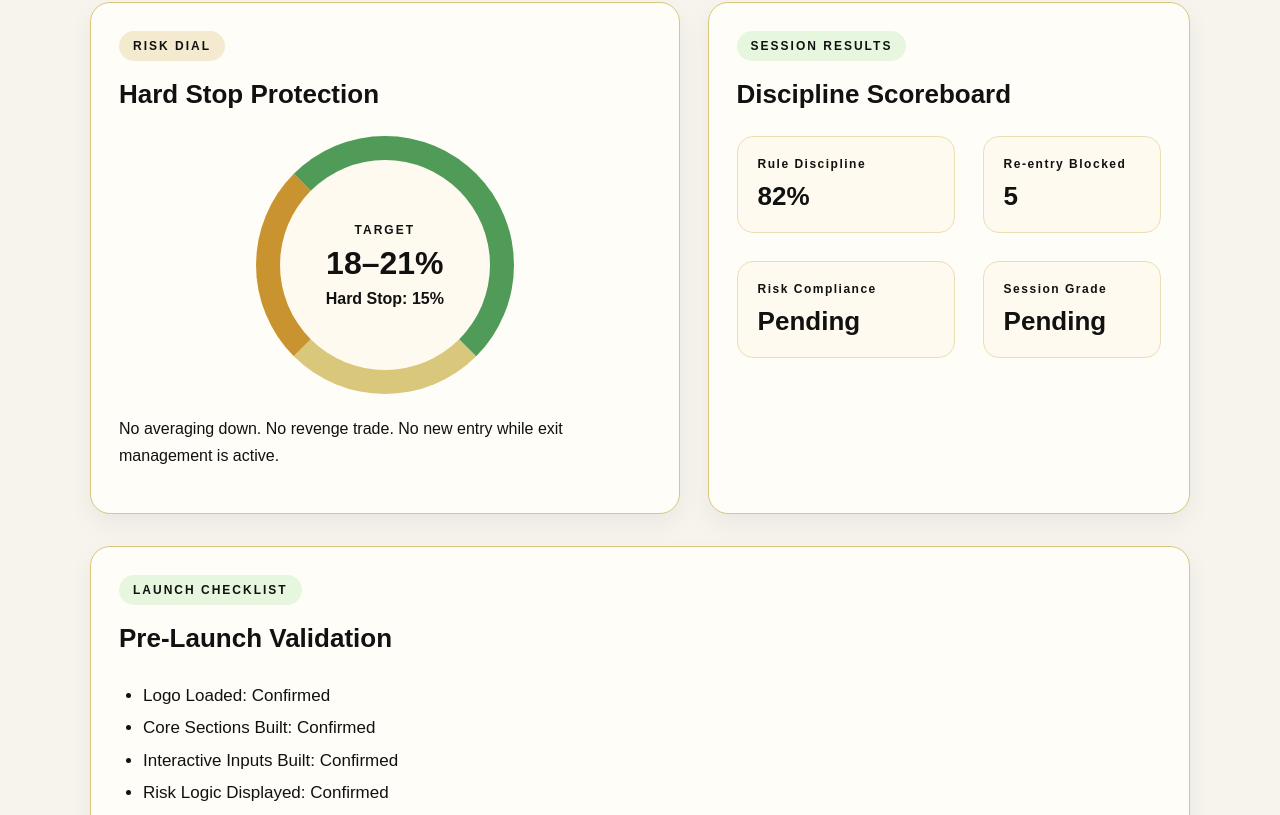
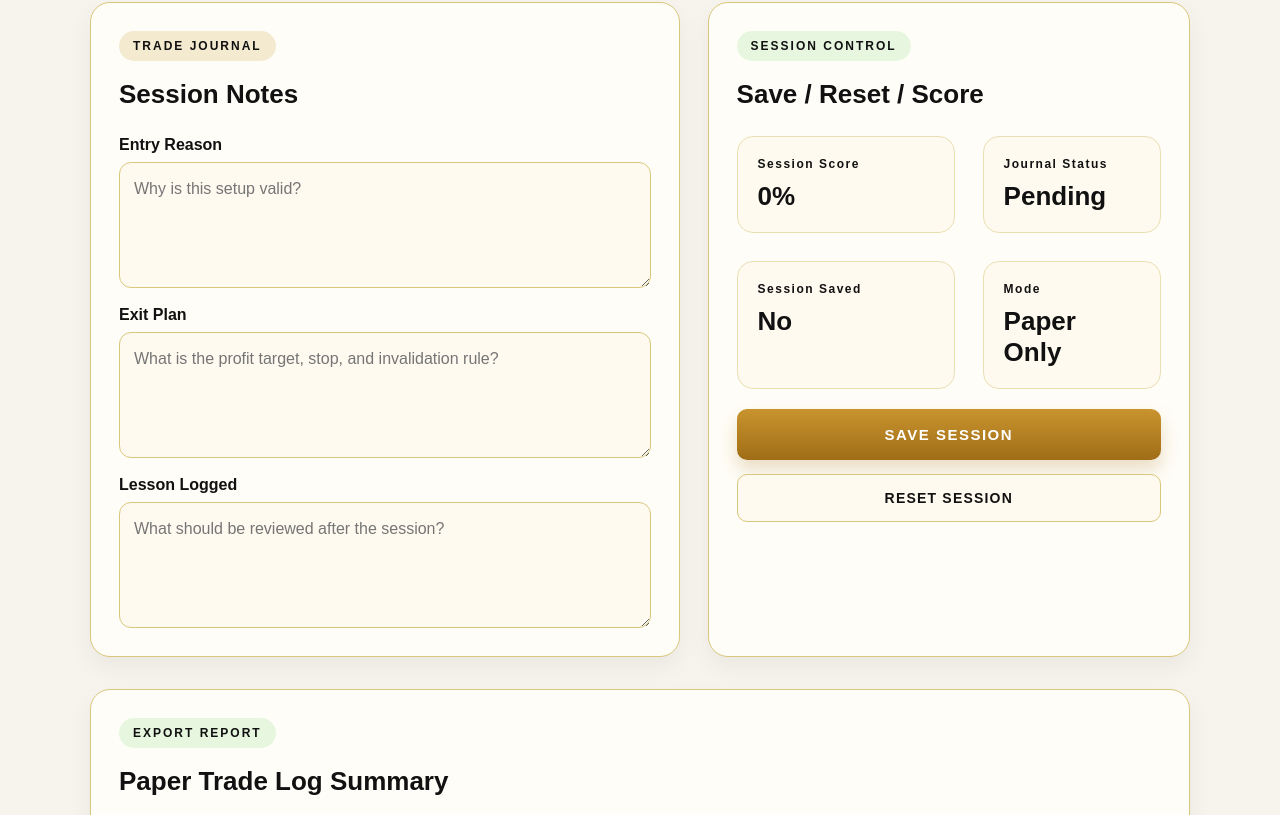
Before and after one commit to 1anointedradio-maker/elharvest-web, a Next.js app: page / in a window 1280 px wide. Shown: the part 1365-2180 px from the top of the page. Built offline with nearby package versions, Linux system fonts and the light colour scheme.

Commit message:
Update page.jsx

```diff
--- a/app/page.jsx
+++ b/app/page.jsx
@@ -8,10 +8,16 @@ export default function Home() {
   const [riskPercent, setRiskPercent] = useState("2");
   const [entryPrice, setEntryPrice] = useState("");
   const [stopPrice, setStopPrice] = useState("");
+
   const [vwapConfirmed, setVwapConfirmed] = useState(false);
   const [cloudConfirmed, setCloudConfirmed] = useState(false);
   const [volumeConfirmed, setVolumeConfirmed] = useState(false);
   const [marketWindow, setMarketWindow] = useState(false);
+
+  const [entryReason, setEntryReason] = useState("");
+  const [exitPlan, setExitPlan] = useState("");
+  const [lessonLogged, setLessonLogged] = useState("");
+  const [sessionSaved, setSessionSaved] = useState(false);
 
   const calculations = useMemo(() => {
     const balance = Number(accountBalance);
@@ -23,6 +29,7 @@ export default function Home() {
     const validRisk = risk > 0;
     const validEntry = entry > 0;
     const validStop = stop > 0;
+
     const tradeRisk = Math.abs(entry - stop);
     const riskDollars = validBalance && validRisk ? balance * (risk / 100) : 0;
     const positionSize =
@@ -53,6 +60,13 @@ export default function Home() {
       reason = "Setup is confirmed for paper execution only.";
     }
 
+    const journalComplete = entryReason.trim() && exitPlan.trim() && lessonLogged.trim();
+
+    let sessionScore = 0;
+    if (validBalance && validRisk && validEntry && validStop && tradeRisk > 0) sessionScore += 25;
+    sessionScore += confirmedCount * 12.5;
+    if (journalComplete) sessionScore += 25;
+
     return {
       balance,
       risk,
@@ -65,6 +79,8 @@ export default function Home() {
       decision,
       permission,
       reason,
+      journalComplete,
+      sessionScore: Math.min(Math.round(sessionScore), 100),
     };
   }, [
     accountBalance,
@@ -75,7 +91,41 @@ export default function Home() {
     cloudConfirmed,
     volumeConfirmed,
     marketWindow,
+    entryReason,
+    exitPlan,
+    lessonLogged,
   ]);
+
+  const reportText = `
+EL HARVEST SESSION REPORT
+
+Ticker: ${ticker || "Pending"}
+Decision: ${calculations.decision}
+Permission: ${calculations.permission}
+Reason: ${calculations.reason}
+
+Account Balance: $${calculations.balance || 0}
+Risk Percentage: ${calculations.risk || 0}%
+Risk Per Trade: $${calculations.riskDollars.toFixed(2)}
+Entry Price: ${entryPrice || "Pending"}
+Stop Price: ${stopPrice || "Pending"}
+Trade Risk: $${calculations.tradeRisk.toFixed(2)}
+Suggested Size: ${calculations.positionSize}
+
+Confirmations: ${calculations.confirmedCount}/4
+VWAP Confirmation: ${vwapConfirmed ? "Confirmed" : "Pending"}
+Cloud Confirmation: ${cloudConfirmed ? "Confirmed" : "Pending"}
+Volume Confirmation: ${volumeConfirmed ? "Confirmed" : "Pending"}
+Market Window Approved: ${marketWindow ? "Confirmed" : "Pending"}
+
+Entry Reason: ${entryReason || "Pending"}
+Exit Plan: ${exitPlan || "Pending"}
+Lesson Logged: ${lessonLogged || "Pending"}
+
+Session Score: ${calculations.sessionScore}%
+Live Trading: Disabled
+Mode: Paper Execution Only
+`.trim();
 
   const panelStyle = {
     background: "#fffdf7",
@@ -120,12 +170,45 @@ export default function Home() {
     boxShadow: "0 10px 18px rgba(159,109,22,0.22)",
   };
 
+  const secondaryButtonStyle = {
+    width: "100%",
+    border: "1px solid #d9c77b",
+    borderRadius: "10px",
+    padding: "15px 18px",
+    background: "#fffaf0",
+    color: "#111",
+    fontWeight: "900",
+    letterSpacing: "1.2px",
+    fontSize: "14px",
+    marginTop: "14px",
+  };
+
   const decisionTone =
     calculations.decision === "PAPER ONLY"
       ? "green"
       : calculations.decision === "WAIT"
       ? "gold"
       : "red";
+
+  function resetSession() {
+    setTicker("QQQ");
+    setAccountBalance("2000");
+    setRiskPercent("2");
+    setEntryPrice("");
+    setStopPrice("");
+    setVwapConfirmed(false);
+    setCloudConfirmed(false);
+    setVolumeConfirmed(false);
+    setMarketWindow(false);
+    setEntryReason("");
+    setExitPlan("");
+    setLessonLogged("");
+    setSessionSaved(false);
+  }
+
+  function saveSession() {
+    setSessionSaved(true);
+  }
 
   function Field({ label, value, onChange, placeholder, type = "text" }) {
     return (
@@ -137,6 +220,26 @@ export default function Home() {
           placeholder={placeholder}
           onChange={(event) => onChange(event.target.value)}
           style={inputStyle}
+        />
+      </label>
+    );
+  }
+
+  function TextAreaField({ label, value, onChange, placeholder }) {
+    return (
+      <label style={{ display: "grid", gap: "8px", fontWeight: "800" }}>
+        {label}
+        <textarea
+          value={value}
+          placeholder={placeholder}
+          onChange={(event) => onChange(event.target.value)}
+          rows={4}
+          style={{
+            ...inputStyle,
+            resize: "vertical",
+            lineHeight: "1.5",
+            fontFamily: "Arial, sans-serif",
+          }}
         />
       </label>
     );
@@ -239,7 +342,7 @@ export default function Home() {
         <div>
           <strong style={{ letterSpacing: "1.5px" }}>EL HARVEST COMMAND CENTER</strong>
           <div style={{ fontSize: "14px", marginTop: "6px", opacity: 0.8 }}>
-            Interactive Risk Calculator · Paper Execution · Live Trading Locked
+            Risk Calculator · Session Journal · Export Report · Live Trading Locked
           </div>
         </div>
 
@@ -355,54 +458,70 @@ export default function Home() {
 
       <section className="eh-grid-2" style={{ marginTop: "32px" }}>
         <div style={panelStyle}>
-          <div style={badgeStyle("gold")}>RISK DIAL</div>
-          <h3 style={{ marginTop: 0, fontSize: "26px" }}>Hard Stop Protection</h3>
+          <div style={badgeStyle("gold")}>TRADE JOURNAL</div>
+          <h3 style={{ marginTop: 0, fontSize: "26px" }}>Session Notes</h3>
 
-          <div
-            style={{
-              width: "210px",
-              height: "210px",
-              borderRadius: "50%",
-              borderTop: "24px solid #4f9b57",
-              borderRight: "24px solid #4f9b57",
-              borderBottom: "24px solid #d9c77b",
-              borderLeft: "24px solid #c9942f",
-              margin: "22px auto",
-              display: "flex",
-              alignItems: "center",
-              justifyContent: "center",
-              background: "#fffaf0",
-              textAlign: "center",
-            }}
-          >
-            <div>
-              <div style={{ fontSize: "12px", letterSpacing: "2px", fontWeight: "900" }}>
-                TARGET
-              </div>
-              <div style={{ fontSize: "32px", fontWeight: "900", marginTop: "8px" }}>
-                18–21%
-              </div>
-              <div style={{ marginTop: "8px", fontWeight: "800" }}>Hard Stop: 15%</div>
-            </div>
+          <div style={{ display: "grid", gap: "18px", marginTop: "20px" }}>
+            <TextAreaField
+              label="Entry Reason"
+              value={entryReason}
+              onChange={setEntryReason}
+              placeholder="Why is this setup valid?"
+            />
+            <TextAreaField
+              label="Exit Plan"
+              value={exitPlan}
+              onChange={setExitPlan}
+              placeholder="What is the profit target, stop, and invalidation rule?"
+            />
+            <TextAreaField
+              label="Lesson Logged"
+              value={lessonLogged}
+              onChange={setLessonLogged}
+              placeholder="What should be reviewed after the session?"
+            />
           </div>
-
-          <p style={{ lineHeight: "1.65" }}>
-            No averaging down. No revenge trade. No new entry while exit management is
-            active.
-          </p>
         </div>
 
         <div style={panelStyle}>
-          <div style={badgeStyle("green")}>SESSION RESULTS</div>
-          <h3 style={{ marginTop: 0, fontSize: "26px" }}>Discipline Scoreboard</h3>
+          <div style={badgeStyle("green")}>SESSION CONTROL</div>
+          <h3 style={{ marginTop: 0, fontSize: "26px" }}>Save / Reset / Score</h3>
 
           <div className="eh-grid-2" style={{ marginTop: "22px" }}>
-            <StatBox label="Rule Discipline" value="82%" />
-            <StatBox label="Re-entry Blocked" value="5" />
-            <StatBox label="Risk Compliance" value="Pending" />
-            <StatBox label="Session Grade" value="Pending" />
+            <StatBox label="Session Score" value={`${calculations.sessionScore}%`} />
+            <StatBox label="Journal Status" value={calculations.journalComplete ? "Complete" : "Pending"} />
+            <StatBox label="Session Saved" value={sessionSaved ? "Yes" : "No"} />
+            <StatBox label="Mode" value="Paper Only" />
           </div>
+
+          <button type="button" onClick={saveSession} style={buttonStyle}>
+            SAVE SESSION
+          </button>
+
+          <button type="button" onClick={resetSession} style={secondaryButtonStyle}>
+            RESET SESSION
+          </button>
         </div>
+      </section>
+
+      <section style={{ ...panelStyle, marginTop: "32px" }}>
+        <div style={badgeStyle("green")}>EXPORT REPORT</div>
+        <h3 style={{ marginTop: 0, fontSize: "26px" }}>Paper Trade Log Summary</h3>
+
+        <pre
+          style={{
+            whiteSpace: "pre-wrap",
+            background: "#fffaf0",
+            border: "1px solid #eadfb3",
+            borderRadius: "16px",
+            padding: "22px",
+            lineHeight: "1.65",
+            fontSize: "15px",
+            overflowX: "auto",
+          }}
+        >
+          {reportText}
+        </pre>
       </section>
 
       <section style={{ ...panelStyle, marginTop: "32px" }}>
@@ -414,6 +533,8 @@ export default function Home() {
           <li>Core Sections Built: Confirmed</li>
           <li>Interactive Inputs Built: Confirmed</li>
           <li>Risk Logic Displayed: Confirmed</li>
+          <li>Journal Layer Built: Confirmed</li>
+          <li>Export Report Built: Confirmed</li>
           <li>Paper Execution Only: Confirmed</li>
         </ul>
       </section>
```
